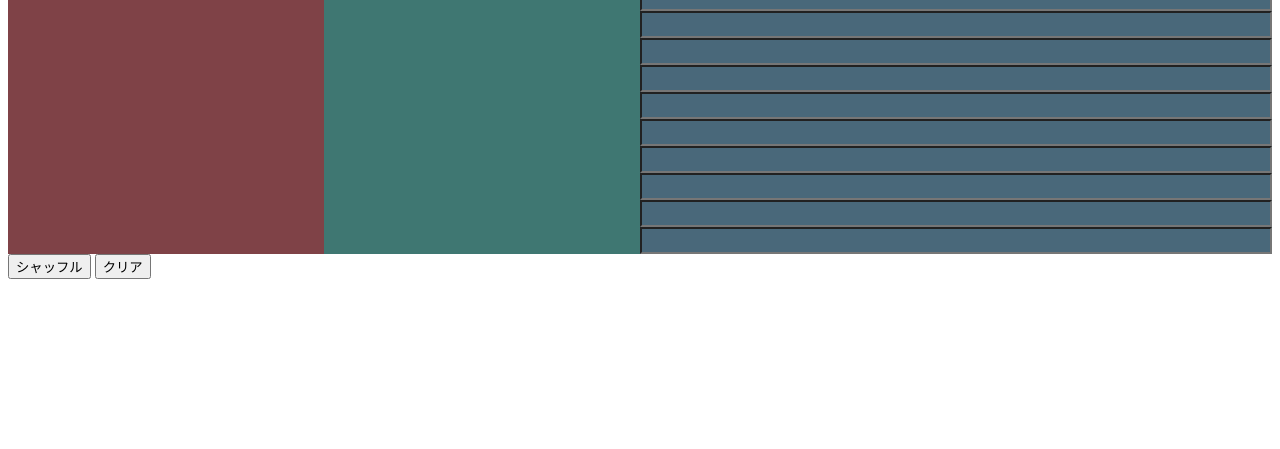
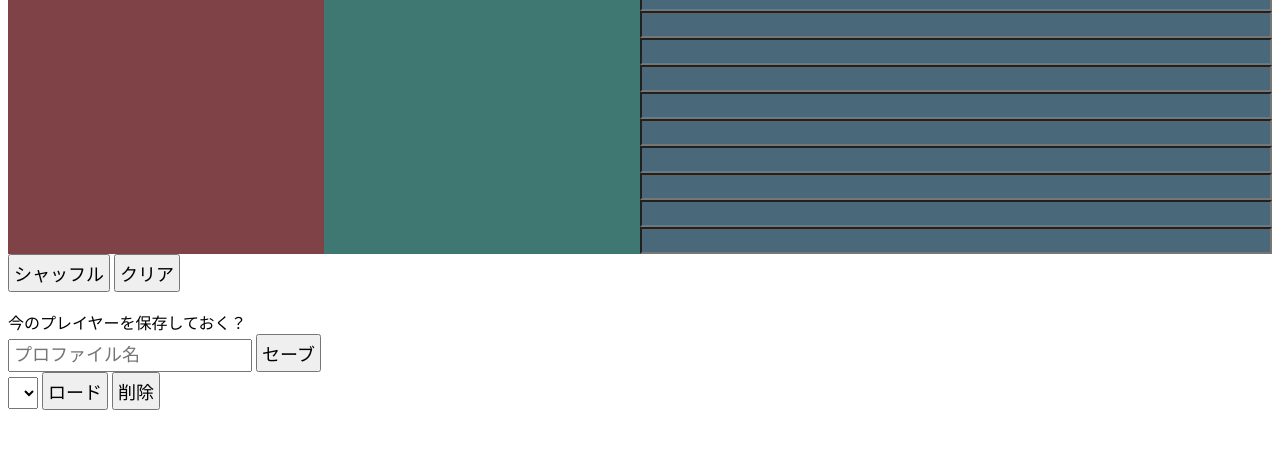
Before and after one commit to nattyan-tv/valorandomplayer, a plain HTML site: page index.html in a window 1280 px wide. Shown: the part 67-516 px from the top of the page. Drawn offline with Linux system fonts and the light colour scheme.

Commit message:
new feature: profile

```diff
--- a/index.css
+++ b/index.css
@@ -61,3 +61,13 @@
     color: #ffffff;
     font-size: large;
 }
+
+button {
+    padding: 4px;
+    font-size: large;
+}
+
+#save-load-profile input, select {
+    padding: 4px;
+    font-size: large;
+}
--- a/index.html
+++ b/index.html
@@ -37,7 +37,22 @@
                 <input type="text" id="viewer10"></input><br>
             </div>
         </div>
-        <button onclick="main()">シャッフル</button>
-        <button onclick="clearAll()">クリア</button>
+        <div>
+            <button onclick="shuffle()">シャッフル</button>
+            <button onclick="clearAll()">クリア</button>
+        </div>
+        <br>
+        <div id="save-load-profile">
+            <div>今のプレイヤーを保存しておく？</div>
+            <div>
+                <input type="text" id="profile-name" placeholder="プロファイル名">
+                <button onclick="save()">セーブ</button>
+            </div>
+            <div>
+                <select id="profile-list"></select>
+                <button onclick="load()">ロード</button>
+                <button onclick="deleteProfile()">削除</button>
+            </div>
+        </div>
     </body>
 </html>
--- a/index.js
+++ b/index.js
@@ -1,3 +1,5 @@
+const VLRNDPL = 'VLRNDPL';
+
 const clearAttacker = () => {
     for (let i = 1; i <= 5; i++) {
         document.getElementById(`attacker${i}`).innerHTML = '';
@@ -30,7 +32,7 @@ const getPlayers = () => {
     return players;
 };
 
-const main = () => {
+const shuffle = () => {
     const players = getPlayers();
     let attackers = [];
     let defenders = [];
@@ -61,3 +63,58 @@ const main = () => {
         document.getElementById(`defender${i}`).innerHTML = defenders[i - 1];
     }
 };
+
+const save = () => {
+    const players = getPlayers();
+    const profileName = document.getElementById('profile-name').value;
+    if (profileName === '' || profileName === null) {
+        alert('プロファイル名を入力してください～');
+        return;
+    }
+    localStorage.setItem(`${VLRNDPL}-${profileName}`, JSON.stringify(players));
+    reloadProfileList();
+}
+
+const load = () => {
+    const profileName = document.getElementById("profile-list").value;
+    if (profileName === '' || profileName === null) {
+        alert('プロファイル名を選択してください～');
+        return;
+    }
+    const players = JSON.parse(localStorage.getItem(`${VLRNDPL}-${profileName}`));
+    for (let i = 1; i <= 10; i++) {
+        document.getElementById(`viewer${i}`).value = '';
+    }
+    for (let i = 1; i <= players.length; i++) {
+        document.getElementById(`viewer${i}`).value = players[i - 1];
+    }
+}
+
+const deleteProfile = () => {
+    const profileName = document.getElementById("profile-list").value;
+    if (profileName === '' || profileName === null) {
+        alert('プロファイル名を選択してください～');
+        return;
+    }
+    localStorage.removeItem(`${VLRNDPL}-${profileName}`);
+    reloadProfileList();
+}
+
+const reloadProfileList = () => {
+    const profileList = document.getElementById("profile-list");
+    profileList.innerHTML = '';
+    for (let i = 0; i < localStorage.length; i++) {
+        const key = localStorage.key(i);
+        if (key.indexOf(VLRNDPL) === -1) {
+            continue;
+        }
+        const option = document.createElement('option');
+        option.value = key.split('-')[1];
+        option.innerHTML = key.split('-')[1];
+        profileList.appendChild(option);
+    }
+}
+
+window.onload = () => {
+    reloadProfileList();
+}
```
